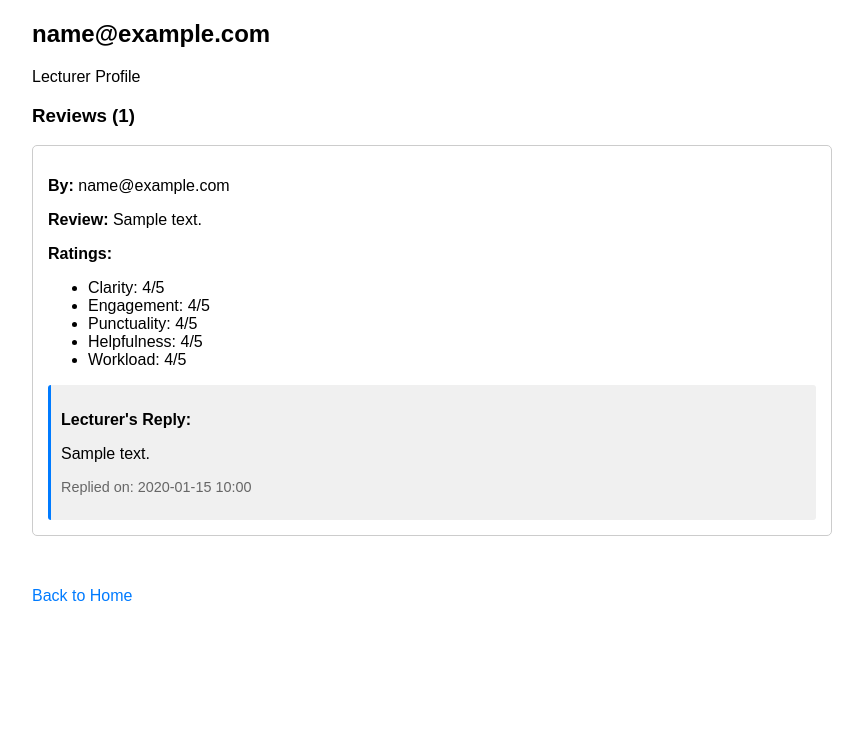
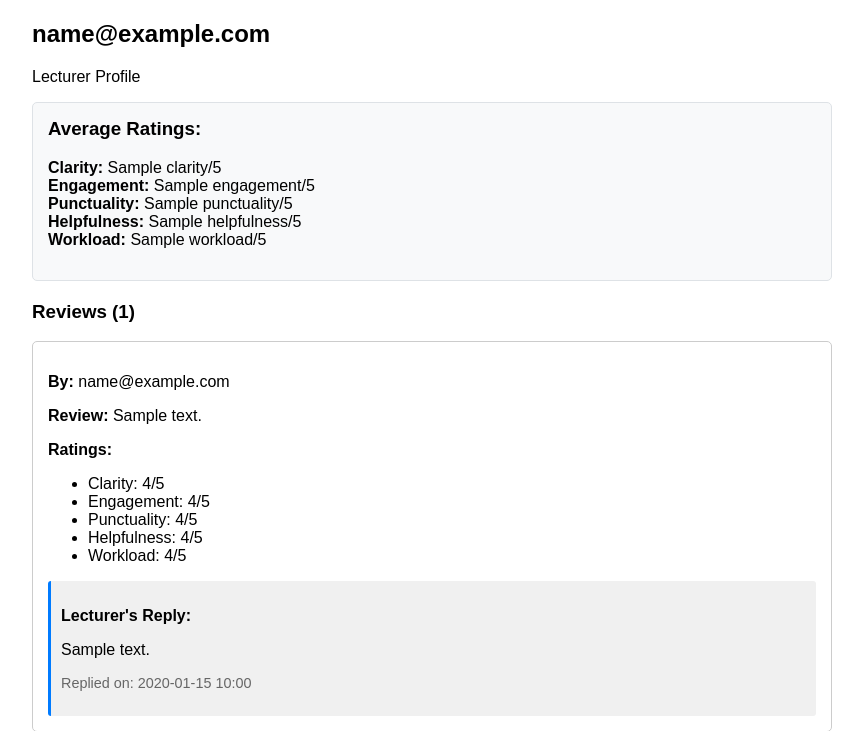
Before and after one commit to isackj07/MMUInsight, a Flask app: template templates/lecturer_profile.html in a window 1280 px wide. Shown: the top 731 px of the page, without its empty margins (208-1071 px from the left). Before the commit the page ends 601 px from the top, so only its background shows below. Run offline with Flask 3, Linux system fonts and the light colour scheme; the template is opened without the code that fills it: most values are stand-ins (such as "Sample title", 1, 10 or a date in 2020).

Commit message:
feat : Implemented categorised rating critera averages shown at the top of the lecturer profile

```diff
--- a/reviews.py
+++ b/reviews.py
@@ -62,7 +62,6 @@ def lecturer_profile(lecturer_id):
 
     reviews = Review.query.filter_by(lecturer_id=lecturer_id).all()
 
-    # Calculate category averages
     if reviews:
         avg_clarity = db.session.query(func.avg(Review.rating_clarity)).filter_by(lecturer_id=lecturer_id).scalar()
         avg_engagement = db.session.query(func.avg(Review.rating_engagement)).filter_by(lecturer_id=lecturer_id).scalar()
@@ -70,7 +69,6 @@ def lecturer_profile(lecturer_id):
         avg_helpfulness = db.session.query(func.avg(Review.rating_helpfulness)).filter_by(lecturer_id=lecturer_id).scalar()
         avg_workload = db.session.query(func.avg(Review.rating_workload)).filter_by(lecturer_id=lecturer_id).scalar()
 
-        # Round to 1 decimal place
         averages = {
             'clarity': round(avg_clarity, 1) if avg_clarity else 0,
             'engagement': round(avg_engagement, 1) if avg_engagement else 0,
--- a/templates/lecturer_profile.html
+++ b/templates/lecturer_profile.html
@@ -6,6 +6,20 @@
 <div class="container">
     <h2>{{ lecturer.email }}</h2>
     <p>Lecturer Profile</p>
+
+    <!-- NEW: Display Average Ratings -->
+    {% if averages %}
+    <div style="background-color: #f8f9fa; padding: 15px; border-radius: 5px; margin-bottom: 20px; border: 1px solid #dee2e6;">
+        <h3 style="margin-top: 0;">Average Ratings:</h3>
+        <ul style="list-style: none; padding-left: 0;">
+            <li><strong>Clarity:</strong> {{ averages.clarity }}/5</li>
+            <li><strong>Engagement:</strong> {{ averages.engagement }}/5</li>
+            <li><strong>Punctuality:</strong> {{ averages.punctuality }}/5</li>
+            <li><strong>Helpfulness:</strong> {{ averages.helpfulness }}/5</li>
+            <li><strong>Workload:</strong> {{ averages.workload }}/5</li>
+        </ul>
+    </div>
+    {% endif %}
 
     <h3>Reviews ({{ reviews|length }})</h3>
 
```
